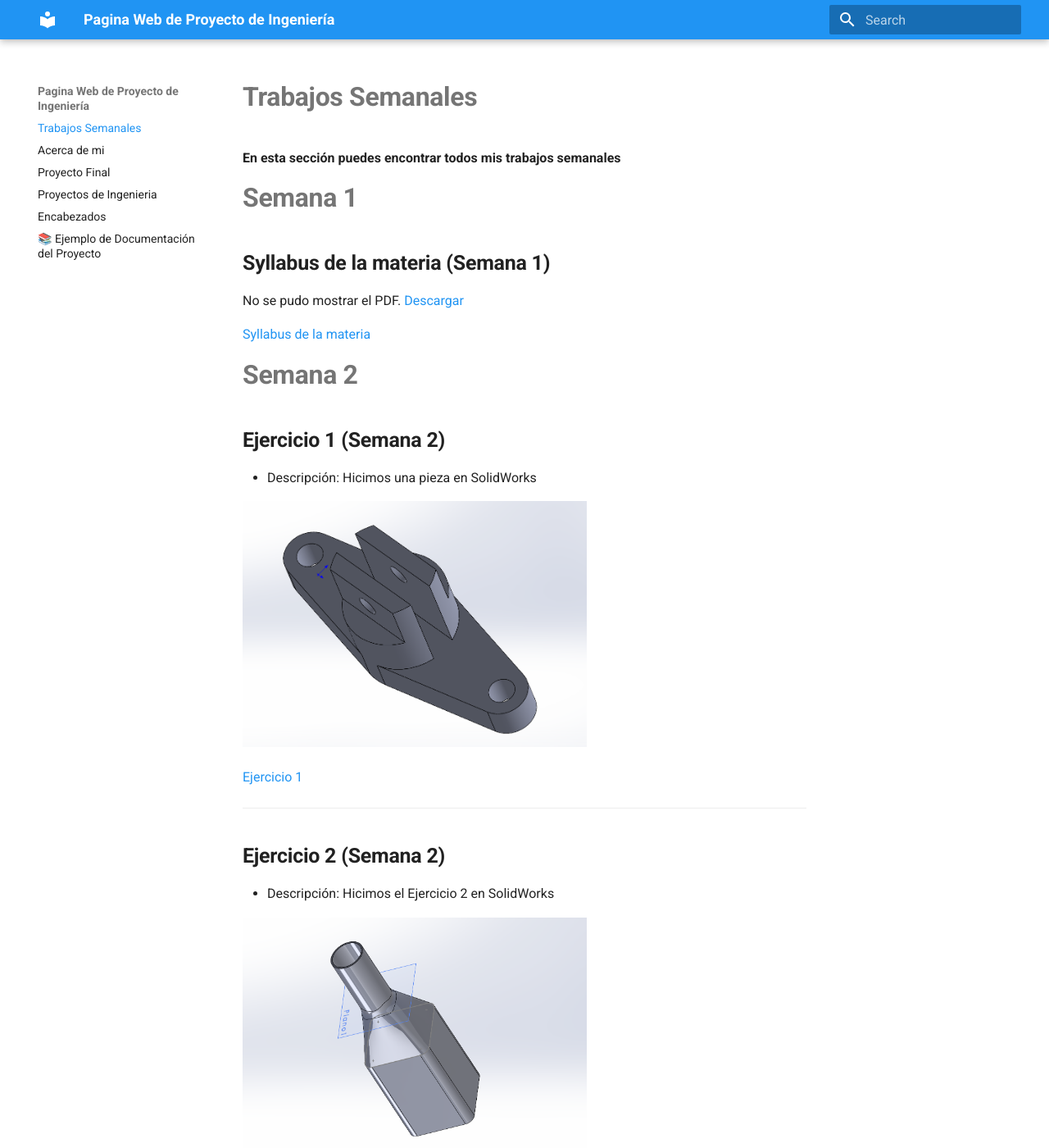
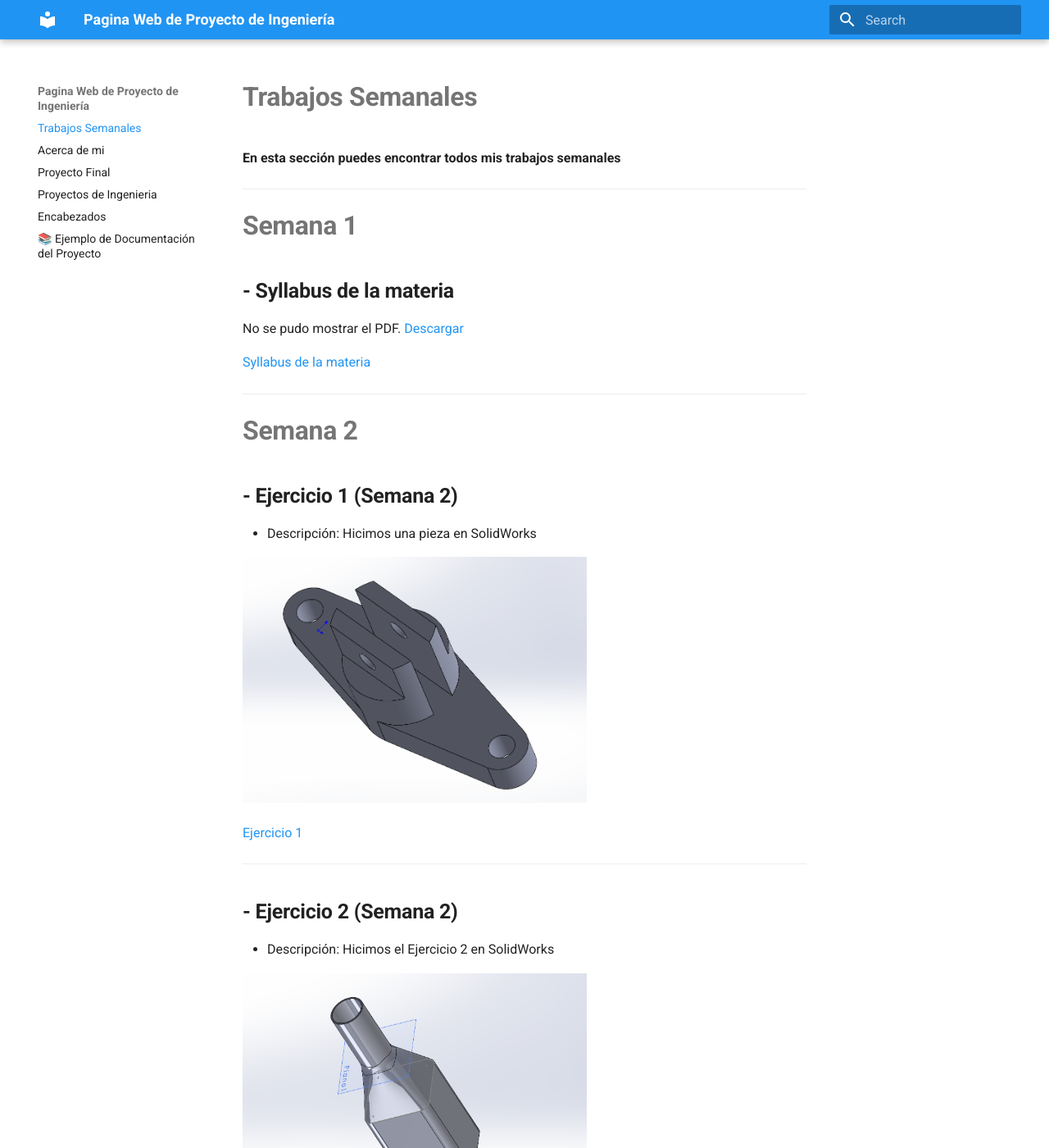
Before and after one commit to JoseGilGonzalezBerra/Proyecto_de_Ingenieria, an MkDocs documentation site: the page built from docs/index.md, in a window 1280 px wide and 1400 px high. Shown: the whole window at 82% size. Built offline with MkDocs 1.6.1 and Material for MkDocs 9.7.7, drawn with Linux system fonts in a browser that asks for light colours; some of the changed text lies outside the part shown.

Commit message:
Update index.md

```diff
--- a/docs/index.md
+++ b/docs/index.md
@@ -2,9 +2,11 @@
 
 **En esta sección puedes encontrar todos mis trabajos semanales**
 
+---
+
 # **Semana 1**
 
-## **Syllabus de la materia (Semana 1)**
+## **- Syllabus de la materia**
 
 <object data="recursos/archivos/syllabus1.pdf" type="application/pdf" width="100%" height="600">
   <p>No se pudo mostrar el PDF. <a href="/recursos/archivos/syllabus1pdf">Descargar</a></p>
@@ -12,9 +14,11 @@
 
 [Syllabus de la materia](recursos/archivos/Syllabus.pdf)
 
+---
+
 # **Semana 2**
 
-## **Ejercicio 1 (Semana 2)**
+## **- Ejercicio 1 (Semana 2)**
 
 - Descripción: Hicimos una pieza en SolidWorks
 
@@ -24,7 +28,7 @@
 
 ---
 
-## **Ejercicio 2 (Semana 2)**
+## **- Ejercicio 2 (Semana 2)**
 
 - Descripción: Hicimos el Ejercicio 2 en SolidWorks
 
@@ -33,10 +37,11 @@
 [Ejercicio 2](recursos/archivos/Ejercicio2.SLDPRT)
 
 ---
+
 # **Semana 3**
 
 
-## **Soporte de Madera (Semana 3)**
+## **- Soporte de Madera (Semana 3)**
 
 - Descripción: Utilizamos las maquinas por primera vez e hicimos un soporte de celular de madera
 
```
